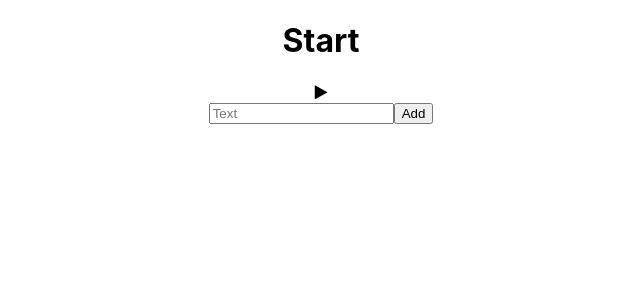
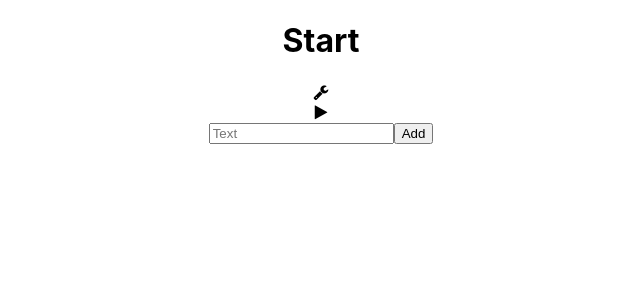
Before and after one commit to KarimBertacche/SpeedReader, a React (Create React App) app in the folder speedreader/: page / in a window 1280 px wide. Both pictures are taken after a click on the icon 639 px from the left and 91 px from the top of the page. Shown: the top 300 px of the page, without its empty margins (319-959 px from the left). Built offline with nearby package versions, Linux system fonts and the light colour scheme.

Commit message:
Feature: added setteing icon and added showSettings method

```diff
--- a/speedreader/src/Components/WordSection/WordSection.js
+++ b/speedreader/src/Components/WordSection/WordSection.js
@@ -1,13 +1,28 @@
 import React from 'react';
 import TextAdder from './TextAdder';
 import { connect } from 'react-redux';
+import styled from 'styled-components';
+
+const StyledWordSection = styled.div`
+
+.off {
+  display: none;
+}
+`;
 
 class WordSection extends React.Component {
   constructor(props) {
     super(props);
     this.state = {
+      settings: false,
     }
   }
+
+  showSettings = () => {
+    this.setState({
+      settings: true,
+    });
+  };
 
   start = () => {
     const texts = this.props.text;
@@ -27,7 +42,7 @@ class WordSection extends React.Component {
 
   render() {
     return (
-      <div>
+      <StyledWordSection>
         {/* {this.props.text.map((word, index) => {
           return <div key={index}>
             <h1>
@@ -37,13 +52,16 @@ class WordSection extends React.Component {
         <div className="Word-section">
         <h1 className='text'>Start</h1>
         </div>
-        <div className="settings">
+        <i
+        onClick={this.showSettings}
+        class="fa fa-wrench"/>
+        <div className={this.state.settings ? "settings" : 'off'}>
         <i
         onClick={this.start}
         class="fa fa-play" />
         </div>
         <TextAdder />
-      </div>
+      </StyledWordSection>
     );
   }
 }
```
